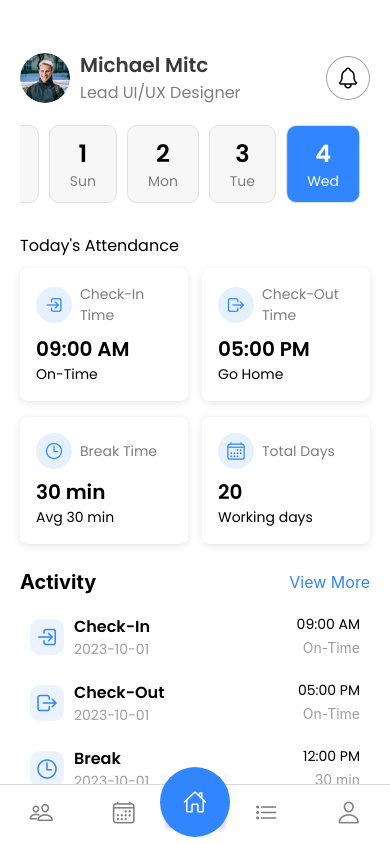
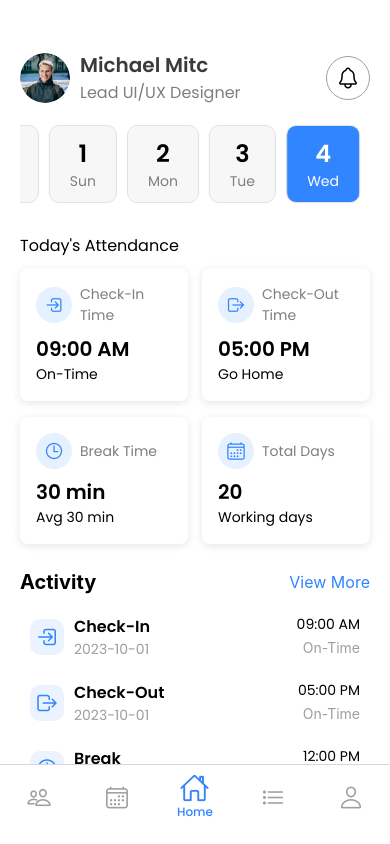
Before and after one commit to kunjladumor/HR-Attendee, a React Native app: screen /Main in a window 390 px wide. Built offline with nearby package versions, Linux system fonts and the light colour scheme.

Commit message:
refactor: Update MainTabs to include animated icons and labels

```diff
--- a/components/MainTabs.js
+++ b/components/MainTabs.js
@@ -1,7 +1,13 @@
 import React from "react";
 import { createBottomTabNavigator } from "@react-navigation/bottom-tabs";
 import Ionicons from "react-native-vector-icons/Ionicons";
-import { View, TouchableOpacity } from "react-native";
+import { View, Text, TouchableOpacity, Platform } from "react-native";
+import Animated, {
+  Easing,
+  useSharedValue,
+  useAnimatedStyle,
+  withTiming,
+} from "react-native-reanimated";
 import HomeScreen from "../screens/HomeScreen";
 import ProfileScreen from "../screens/ProfileScreen";
 import TrackCheckInsScreen from "../screens/TrackCheckInsScreen";
@@ -41,27 +47,66 @@ export default function MainTabs() {
     <Tab.Navigator
       initialRouteName="Home" // Set the default tab here
       screenOptions={({ route }) => ({
-        tabBarIcon: ({ color, size }) => {
+        tabBarIcon: ({ color, size, focused }) => {
           let iconName;
+          let label;
 
           if (route.name === "Home") {
             iconName = "home-outline";
+            label = "Home";
           } else if (route.name === "CheckIn") {
             iconName = "leaf-outline";
+            label = "Check In";
           } else if (route.name === "Profile") {
             iconName = "person-outline";
+            label = "Profile";
           } else if (route.name === "LeavesList") {
             iconName = "list-outline";
+            label = "Leaves List";
           } else if (route.name === "Leaves") {
             iconName = "calendar-outline";
+            label = "Leaves";
           } else if (route.name === "TrackCheckIns") {
             iconName = "people-outline";
+            label = "Team";
           }
 
-          return <Ionicons name={iconName} size={size} color={color} />;
+          return (
+            <View style={[{ alignItems: "center" }]}>
+              <View
+                style={{
+                  width: 30,
+                  height: 30,
+                  justifyContent: "center",
+                  alignItems: "center",
+                }}
+              >
+                <Ionicons
+                  name={iconName}
+                  // size={focused ? size + 2 : size}
+                  size={size}
+                  color={focused ? colors.primary : color}
+                  style={{
+                    transform: [{ scale: focused ? 1.2 : 1 }],
+                  }}
+                />
+              </View>
+              {focused && (
+                <Text
+                  style={{
+                    color: colors.primary,
+                    fontFamily: "PoppinsMedium",
+                    fontSize: 12,
+                  }}
+                >
+                  {label}
+                </Text>
+              )}
+            </View>
+          );
         },
-        tabBarActiveTintColor: "#3185ff",
-        tabBarInactiveTintColor: "gray",
+        tabBarActiveTintColor: colors.primary,
+        tabBarInactiveTintColor: colors.neutral50,
         tabBarShowLabel: false,
         headerShown: false,
         tabBarStyle: {
@@ -71,26 +116,15 @@ export default function MainTabs() {
           right: 0,
           elevation: 0,
           backgroundColor: colors.white,
-          height: 60,
-          paddingBottom: 5,
+          height: Platform.OS === "android" ? 70 : 80,
+          paddingBottom: Platform.OS === "android" ? 10 : 15,
           ...CommonStyles.shadow,
         },
       })}
     >
       <Tab.Screen name="TrackCheckIns" component={TrackCheckInsScreen} />
       <Tab.Screen name="Leaves" component={LeavesScreen} />
-      <Tab.Screen
-        name="Home"
-        component={HomeScreen}
-        options={{
-          tabBarIcon: ({ focused }) => (
-            <View style={CommonStyles.centerIcon}>
-              <Ionicons name="home-outline" size={24} color={"white"} />
-            </View>
-          ),
-          tabBarButton: (props) => <CustomTabBarButton {...props} />,
-        }}
-      />
+      <Tab.Screen name="Home" component={HomeScreen} />
       <Tab.Screen name="LeavesList" component={HolidayListScreen} />
       <Tab.Screen name="Profile" component={ProfileScreen} />
     </Tab.Navigator>
--- a/components/SwipeButton.js
+++ b/components/SwipeButton.js
@@ -12,7 +12,8 @@ import AsyncStorage from "@react-native-async-storage/async-storage";
 import Ionicons from "react-native-vector-icons/Ionicons";
 import colors from "../styles/ColorStyles";
 import * as Location from "expo-location";
-const SwipeButton = () => {
+
+const SwipeButton = ({ setIsLoading }) => {
   const [isCheckedIn, setIsCheckedIn] = useState(false);
   const translateX = useRef(new Animated.Value(0)).current;
   const containerWidth = Dimensions.get("window").width * 0.9; // 90% of screen width
@@ -56,9 +57,13 @@ const SwipeButton = () => {
         return;
       }
 
+      // Show loader
+      setIsLoading(true);
+
       // Request location permissions
       let { status } = await Location.requestForegroundPermissionsAsync();
       if (status !== "granted") {
+        setIsLoading(false); // Hide loader
         Alert.alert(
           "Permission Denied",
           "Permission to access location was denied. Please enable location services to use this feature."
@@ -71,19 +76,6 @@ const SwipeButton = () => {
         // Fetch user's location
         let location = await Location.getCurrentPositionAsync({});
         const { latitude, longitude } = location.coords;
-
-        // // Reverse geocode to get address
-        // let address = await Location.reverseGeocodeAsync({
-        //   latitude,
-        //   longitude,
-        // });
-        // const addressString = `${address[0].street}, ${address[0].city}, ${address[0].region}, ${address[0].country}`;
-
-        // // Get connected Wi-Fi SSID
-        // const ssid = await NetworkInfo.getSSID();
-
-        // console.log("SSID", ssid);
-        // Alert.alert("SSID", ssid);
 
         // Handle check-in or check-out logic here
         setIsCheckedIn(!isCheckedIn);
@@ -101,10 +93,11 @@ const SwipeButton = () => {
         );
       } catch (error) {
         console.error("Failed to fetch location", error);
-        console.log("Error", "Failed to fetch location");
         Alert.alert("Error", "Failed to fetch location");
       }
 
+      // Hide loader
+      setIsLoading(false);
       resetSwipeButton();
     }
   };
--- a/screens/HomeScreen.js
+++ b/screens/HomeScreen.js
@@ -1,13 +1,16 @@
-import React from "react";
-import { View, FlatList } from "react-native";
+import React, { useState } from "react";
+import { View, FlatList, ActivityIndicator, StyleSheet } from "react-native";
 import HomeHeader from "../components/HomeHeader";
 import Calendar from "../components/Calendar";
 import Attendance from "../components/Attendance";
 import SwipeButton from "../components/SwipeButton";
 import Activity from "../components/Activity";
 import { CommonStyles } from "../styles/style";
+import { colors } from "react-native-elements";
 
 const HomeScreen = ({ navigation }) => {
+  const [isLoading, setIsLoading] = useState(false);
+
   const attendanceData = {
     checkInTime: "09:00 AM",
     checkOutTime: "05:00 PM",
@@ -54,7 +57,6 @@ const HomeScreen = ({ navigation }) => {
         return <Calendar />;
       case "attendance":
         return <Attendance attendanceData={attendanceData} />;
-
       case "activity":
         return <Activity activities={activities} />;
       default:
@@ -71,15 +73,30 @@ const HomeScreen = ({ navigation }) => {
 
   return (
     <View style={CommonStyles.container}>
+      {isLoading && (
+        <View style={styles.loaderContainer}>
+          <ActivityIndicator size="large" color={colors.primary} />
+        </View>
+      )}
       <FlatList
         data={data}
         renderItem={renderItem}
         keyExtractor={(item, index) => index.toString()}
         contentContainerStyle={[CommonStyles.content, { paddingBottom: 150 }]}
       />
-      <SwipeButton />
+      <SwipeButton setIsLoading={setIsLoading} />
     </View>
   );
 };
 
+const styles = StyleSheet.create({
+  loaderContainer: {
+    ...StyleSheet.absoluteFillObject,
+    backgroundColor: "rgba(0, 0, 0, 0.5)",
+    justifyContent: "center",
+    alignItems: "center",
+    zIndex: 10,
+  },
+});
+
 export default HomeScreen;
```
